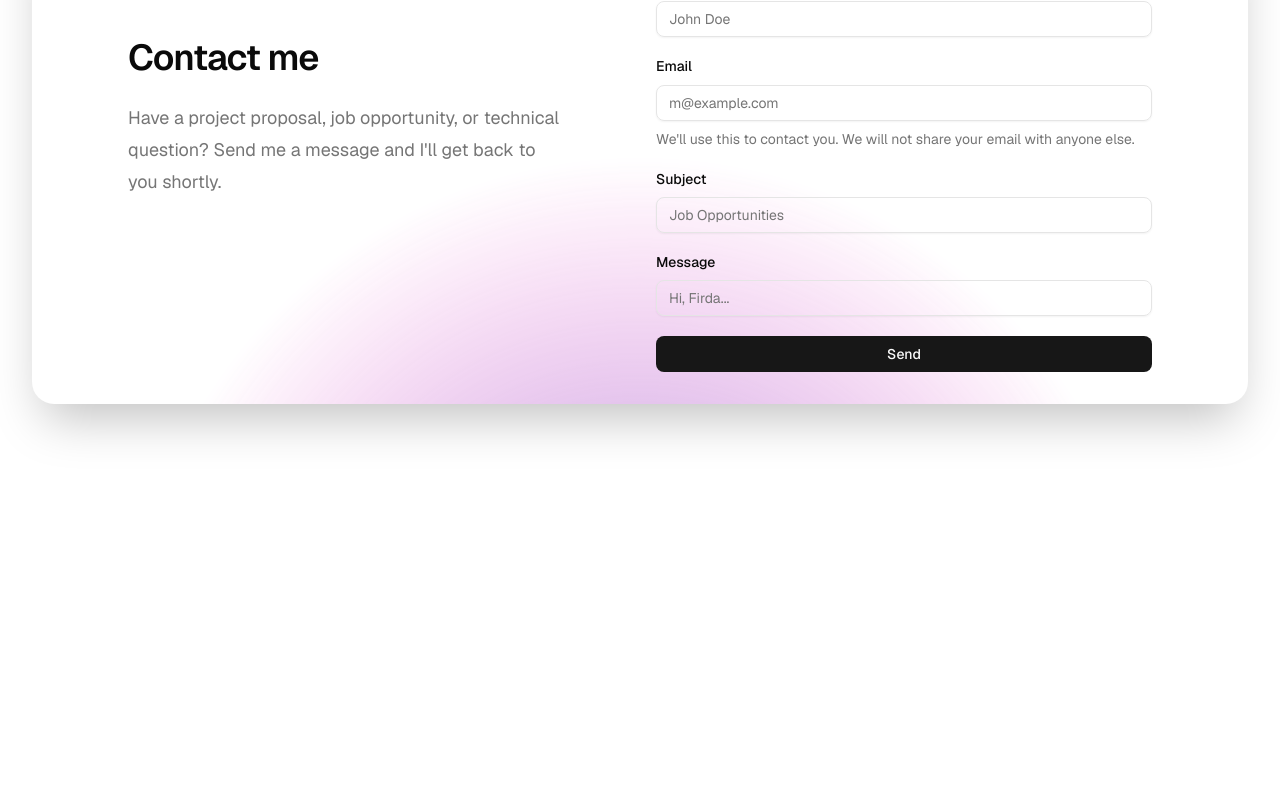
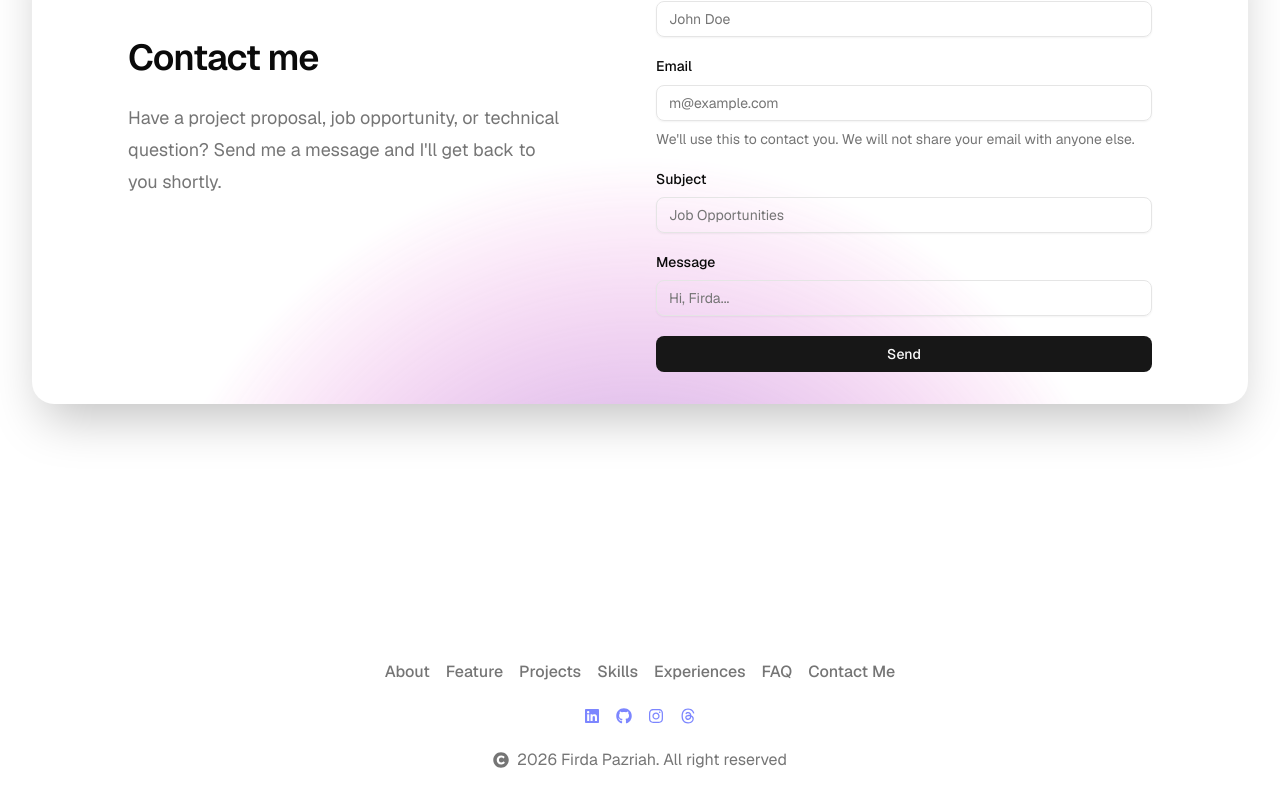
Before and after one commit to firda-pazriah/firda-porto-web, a Next.js app: page / in a window 1280 px wide. Shown: the part 7097-7903 px from the top of the page. Before the commit the page ends 7629 px from the top, so only its background shows below. Built offline with nearby package versions, Linux system fonts and the light colour scheme.

Commit message:
feat: add footer

```diff
--- a/app/page.tsx
+++ b/app/page.tsx
@@ -1,3 +1,4 @@
+import Footer from "@/components/footer";
 import About from "@/components/home/About";
 import ContactMe from "@/components/home/ContactMe";
 import Experiences from "@/components/home/Experiences";
@@ -18,6 +19,7 @@ export default function Home() {
       <Experiences />
       <FAQ />
       <ContactMe />
+      <Footer />
     </div>
   );
 }
--- /dev/null
+++ b/components/footer.tsx
@@ -0,0 +1,34 @@
+import { social } from "@/config/social";
+import { navigation } from "../config/navigation";
+import { FaCopyright } from "react-icons/fa";
+
+export default function Footer() {
+  return (
+    <section
+      id="footer"
+      className="flex flex-col gap-6 justify-center items-center py-32"
+    >
+      <ul className="flex gap-4 w-fit">
+        {navigation.map((nav) => (
+          <li key={nav.name}>
+            <a href={nav.href} className="text-muted-foreground font-medium">
+              {nav.name}
+            </a>
+          </li>
+        ))}
+      </ul>
+      <ul className="flex gap-4 w-fit">
+        {social.map((nav) => (
+          <li key={nav.name}>
+            <a href={nav.url} className="text-indigo-400">
+              <nav.icon />
+            </a>
+          </li>
+        ))}
+      </ul>
+      <p className="flex items-center gap-2 text-muted-foreground">
+        <FaCopyright /> 2026 Firda Pazriah. All right reserved
+      </p>
+    </section>
+  );
+}
--- a/components/header.tsx
+++ b/components/header.tsx
@@ -1,16 +1,6 @@
 import { Menu } from "lucide-react";
 import { ThemeToggle } from "./theme-toggle";
-
-const navigation = [
-  { name: "About", href: "#about" },
-  { name: "Feature", href: "#feature" },
-  { name: "Projects", href: "#projects" },
-  { name: "Skills", href: "#skills" },
-  { name: "Experiences", href: "#experiences" },
-  { name: "FAQ", href: "#faq" },
-  { name: "Contact Me", href: "#contact" },
-];
-
+import { navigation } from "../config/navigation";
 export default function Header() {
   return (
     <header className="fixed inset-x-0 top-0 z-50">
--- a/components/home/ContactMe.tsx
+++ b/components/home/ContactMe.tsx
@@ -1,4 +1,3 @@
-import { ChevronDown } from "lucide-react";
 import Accent from "../accent";
 import { Field, FieldDescription, FieldGroup, FieldLabel } from "../ui/field";
 import { Input } from "../ui/input";
--- /dev/null
+++ b/config/navigation.ts
@@ -0,0 +1,9 @@
+export const navigation = [
+  { name: "About", href: "#about" },
+  { name: "Feature", href: "#feature" },
+  { name: "Projects", href: "#projects" },
+  { name: "Skills", href: "#skills" },
+  { name: "Experiences", href: "#experiences" },
+  { name: "FAQ", href: "#faq" },
+  { name: "Contact Me", href: "#contact" },
+];
--- /dev/null
+++ b/config/social.ts
@@ -0,0 +1,25 @@
+import { FaGithub, FaInstagram, FaLinkedin } from "react-icons/fa";
+import { FaThreads } from "react-icons/fa6";
+
+export const social = [
+  {
+    name: "linkedin",
+    url: "https://www.linkedin.com/in/firda-pazriah",
+    icon: FaLinkedin,
+  },
+  {
+    name: "github",
+    url: "https://github.com/firda-pazriah",
+    icon: FaGithub,
+  },
+  {
+    name: "instagram",
+    url: "https://www.instagram.com/efefirda/",
+    icon: FaInstagram,
+  },
+  {
+    name: "threads",
+    url: "https://www.threads.com/@efefirda",
+    icon: FaThreads,
+  },
+];
--- a/package.json
+++ b/package.json
@@ -17,6 +17,7 @@
     "next-themes": "^0.4.6",
     "react": "19.2.4",
     "react-dom": "19.2.4",
+    "react-icons": "^5.7.0",
     "shadcn": "^4.16.0",
     "tailwind-merge": "^3.6.0",
     "tw-animate-css": "^1.4.0"
```
Also changed, not shown: 1 other file (tests, documents, lock files or other folders).
